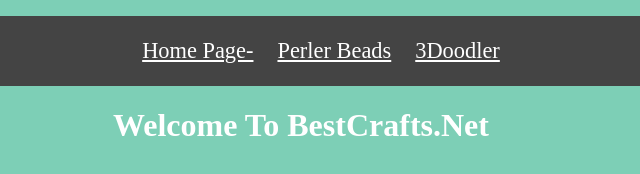
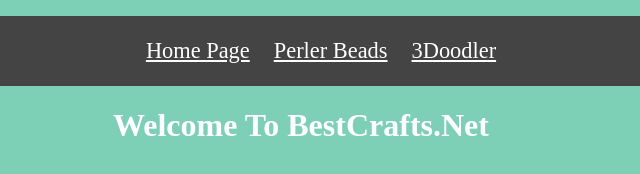
Before and after one commit to kallenthomas152/GitHub, a plain HTML site: page kallenthomas152.github.io/index.html in a window 1280 px wide. Shown: the full height of the page, 339-979 px from the left. Drawn offline with Linux system fonts and the light colour scheme.

Commit message:
updated webpage

```diff
--- a/kallenthomas152.github.io/index.html
+++ b/kallenthomas152.github.io/index.html
@@ -14,7 +14,7 @@
 
     <ul>
 
-            <li><a href="index.html">Home Page-</a></li>
+            <li><a href="index.html">Home Page</a></li>
             <li><a href="perlerbeads.html">Perler Beads</a></li>
             <li><a href="index.html">3Doodler</a></li>
     </ul>
```
